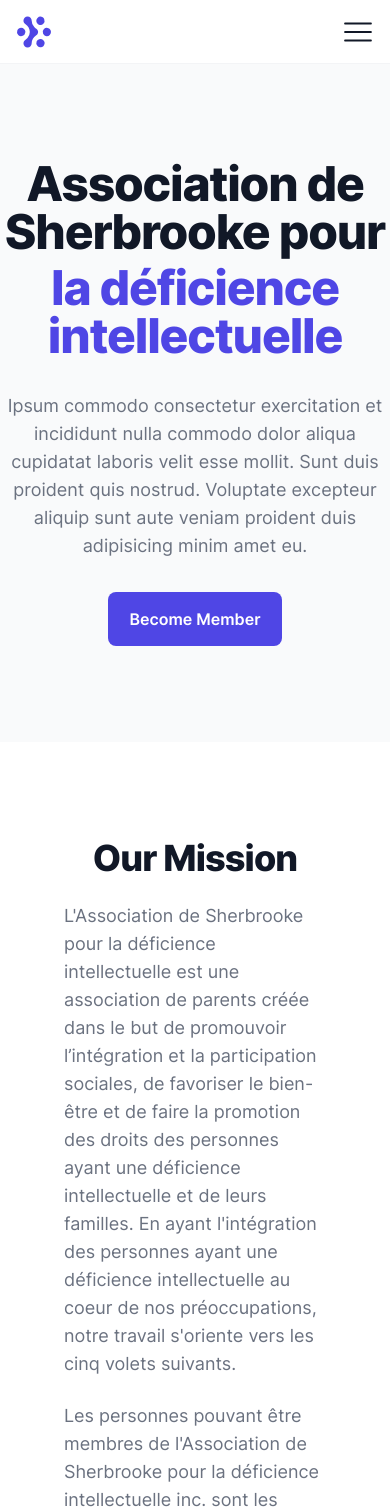
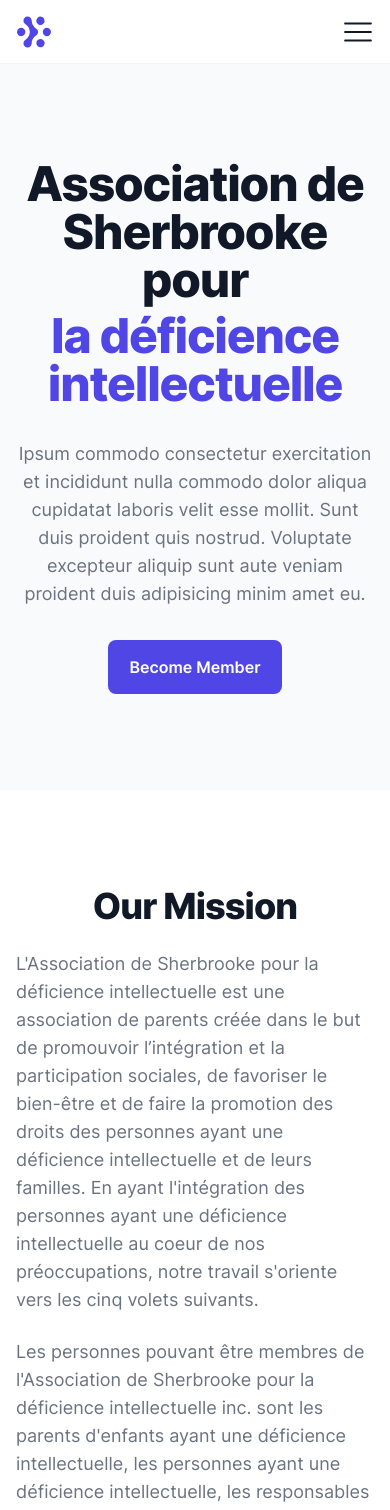
Before and after one commit to benrandja-akram/asdisherbrooke.org, a Next.js app: page / in a window 390 px wide. Shown: the top 1510 px of the page. Built offline with nearby package versions, Linux system fonts and the light colour scheme.

Commit message:
fix spacing

```diff
--- a/src/pages/index.tsx
+++ b/src/pages/index.tsx
@@ -10,7 +10,7 @@ import Textarea from 'components/textarea'
 export default function Home() {
   return (
     <>
-      <div className="grid lg:grid-cols-[2fr_1.3fr] gap-x-12 items-center justify-center lg:justify-start bg-gray-50">
+      <div className="px-4 sm:px-6 lg:px-0 grid lg:grid-cols-[2fr_1.3fr] gap-x-12 items-center justify-center lg:justify-start bg-gray-50">
         <div className="flex flex-col items-center lg:items-start flex-grow space-y-8 lg:pl-16 py-24">
           <h1 className="tracking-tight text-center lg:text-left font-extrabold text-gray-900 text-5xl md:text-6xl">
             Association de
@@ -45,7 +45,7 @@ export default function Home() {
           />
         </div>
       </div>
-      <div className="py-24 px-16 grid lg:grid-cols-2 gap-x-16">
+      <div className="py-24 px-4 sm:px-6 md:px-16 grid lg:grid-cols-2 gap-x-16">
         <div className="hidden lg:flex justify-end">
           <div>
             <img
```
